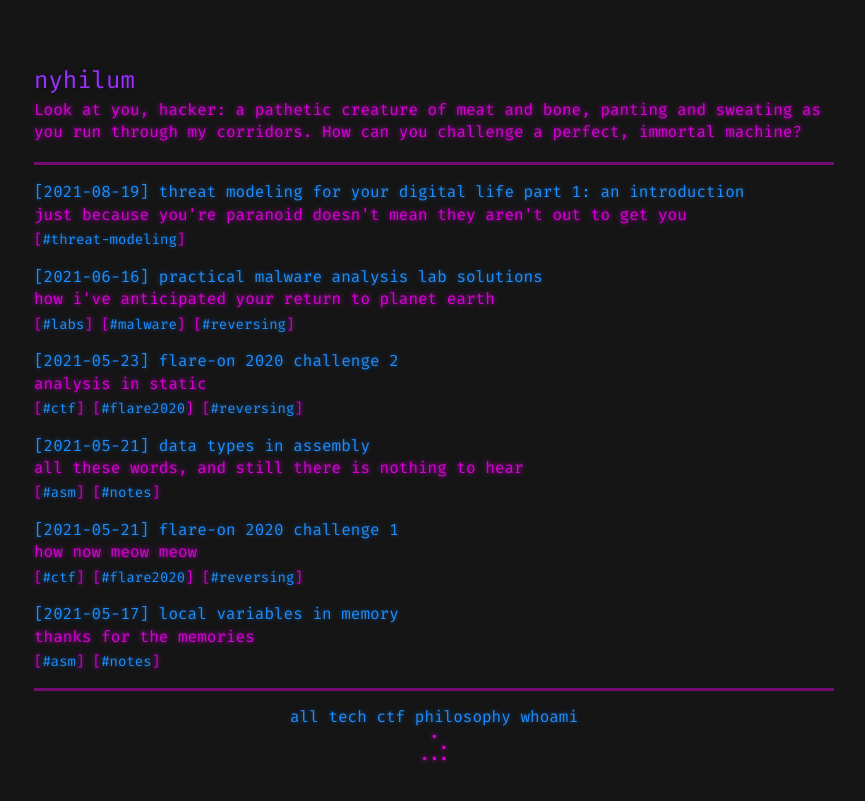
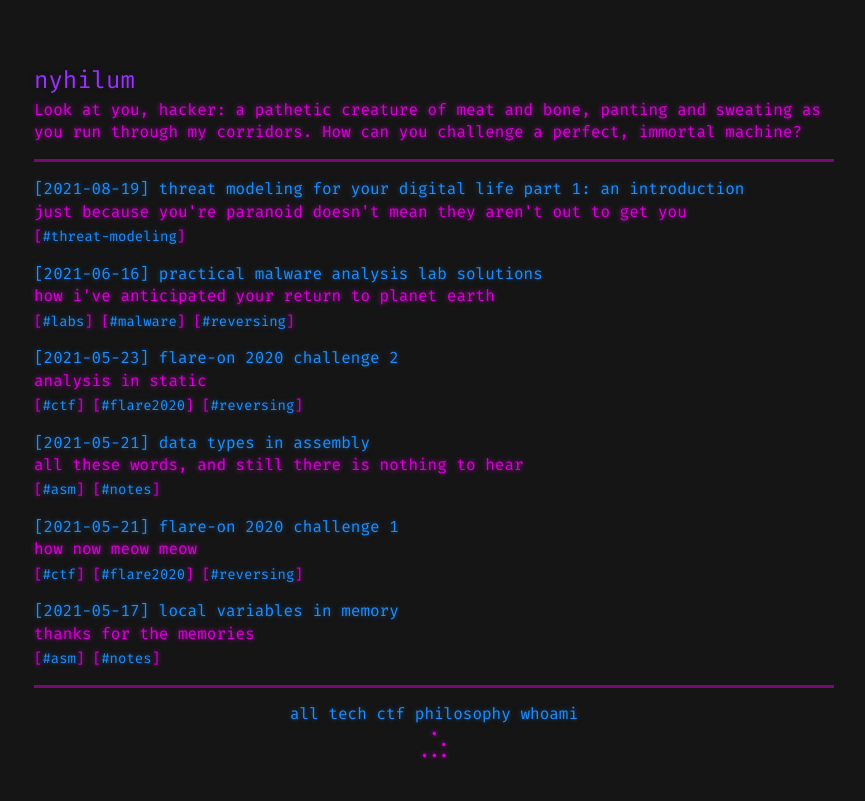
Before and after one commit to nyhilum/old-jekyll-blog, a Jekyll site: the page built from index.html, in a window 1280 px wide. Shown: the top 801 px of the page, without its empty margins (206-1071 px from the left). Built offline with Jekyll 4.4.1, drawn with Linux system fonts in a browser that asks for light colours.

Commit message:
more style changes

```diff
--- a/_includes/post-list.html
+++ b/_includes/post-list.html
@@ -13,8 +13,8 @@
         {% endfor %}
     {% elsif page.url == "/" %}
         {% for post in site.posts %}
-        <li>
-            <p class="{{ site.data.headers.class.pitem }}">
+        <li class="{{ site.data.headers.class.pitem }}">
+            <p>
                 <a href="{{ post.url }}" class="{{ site.data.headers.class.plink }}">
                     [{{ post.date | date: "%Y-%m-%d"}}] {{ post.title }}
                 </a>
--- a/_includes/tag-list.html
+++ b/_includes/tag-list.html
@@ -1,11 +1,13 @@
-<div class="tag-list">
-    {% if page.tags | size > 0 %}
+{% if page.tags | size > 0 %}
+    <div class="tag-list">
         {% for tag in page.tags %}
         [<a href="/tags/{{ tag }}">#{{ tag }}</a>]
         {% endfor %}
-    {% else %}
+    </div>
+    {% elsif post.tags | size > 0 %}
+    <div class="tag-list">
         {% for tag in post.tags %}
         [<a href="/tags/{{ tag }}">#{{ tag }}</a>]
         {% endfor %}
-    {% endif %}
-</div>
+    </div>
+{% endif %}
--- a/_sass/layout.scss
+++ b/_sass/layout.scss
@@ -10,7 +10,6 @@
 
 .page-header {
     border-bottom: solid $border-color;
-    padding-bottom: 15px;
 }
 
 .tag-list {
@@ -36,7 +35,6 @@
 .date {
     font-size: 14px;
     margin-top: 5px;
-    margin-bottom: -5px;
 }
 
 .post-list {
```
